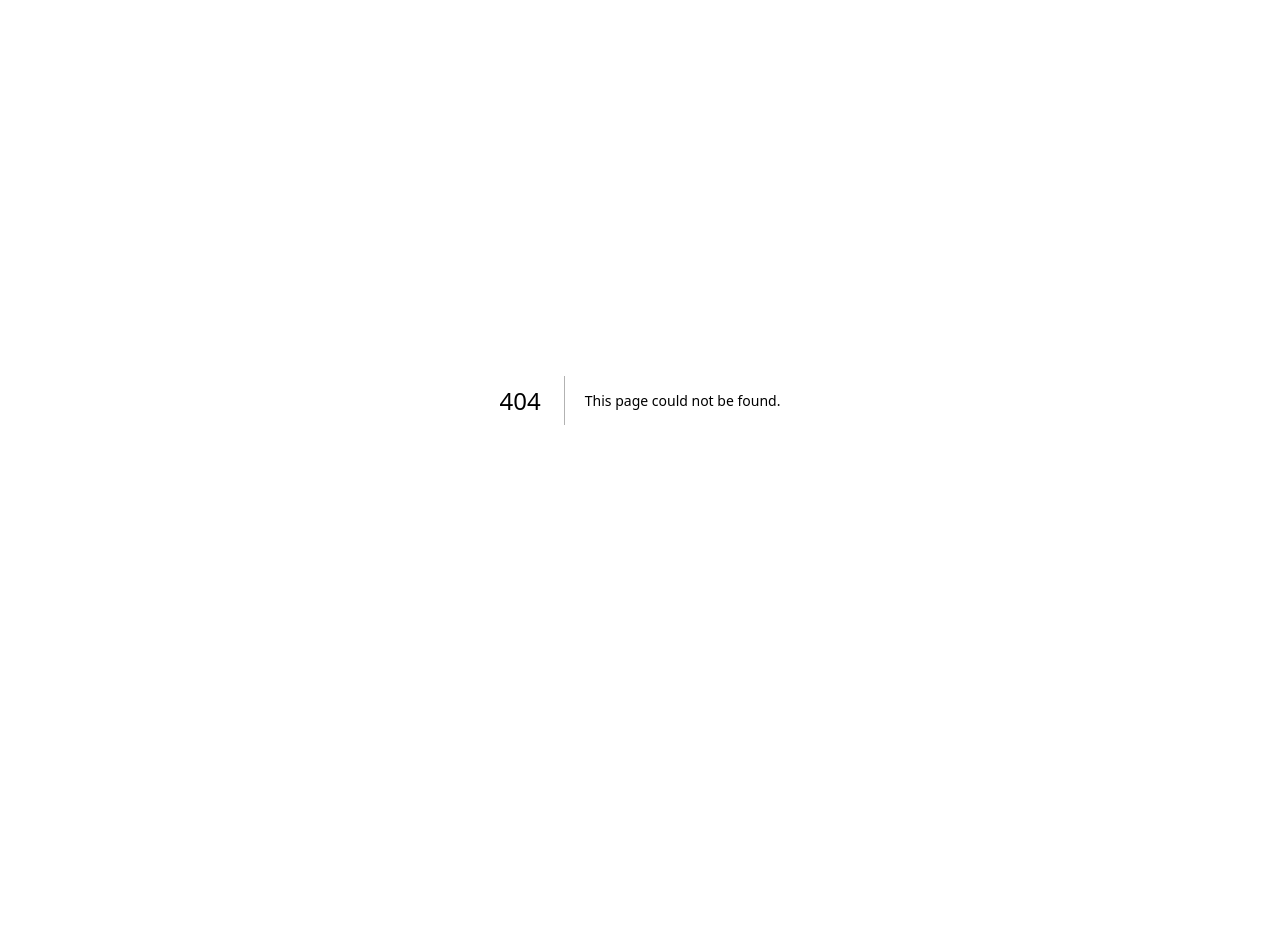
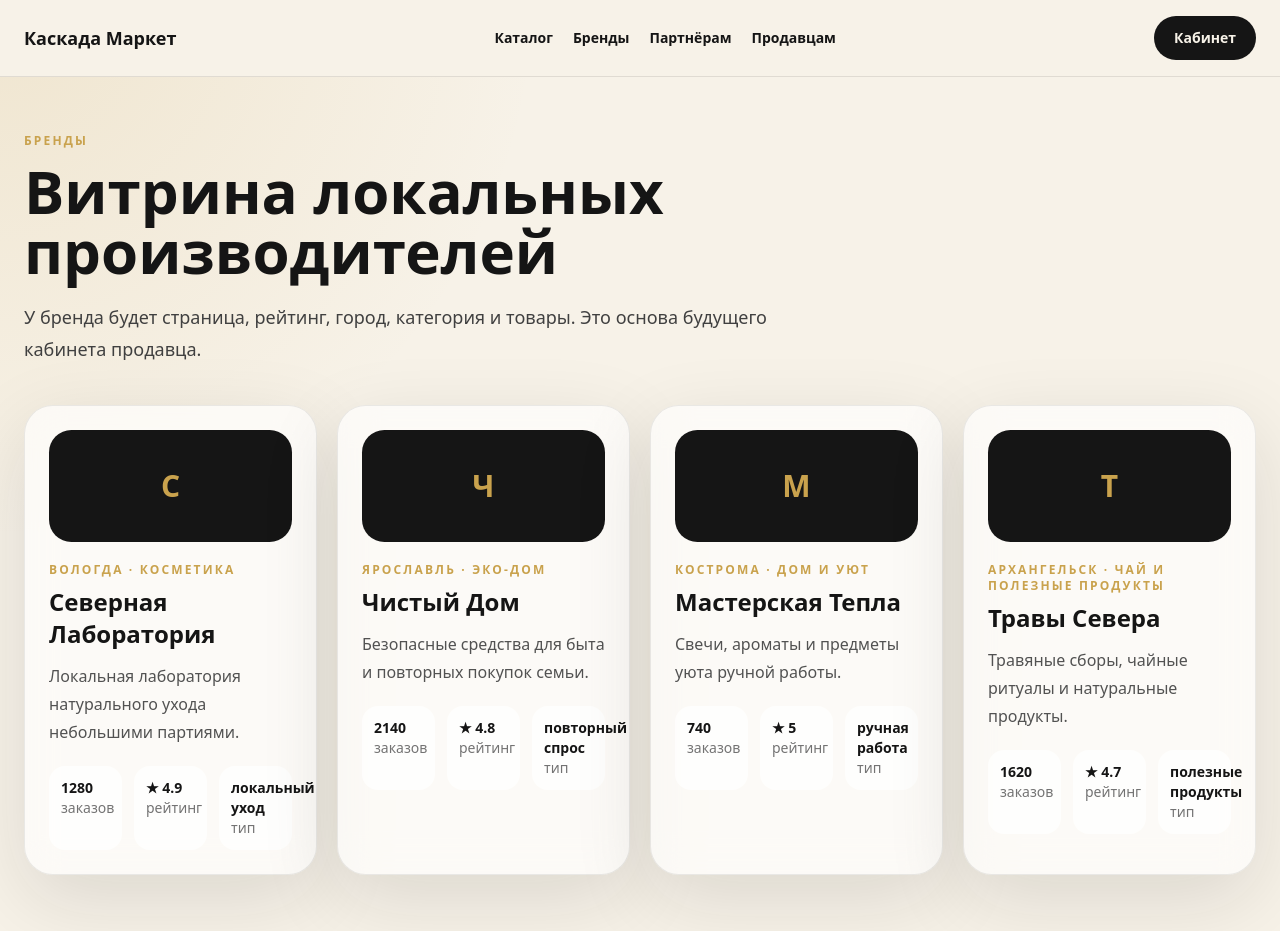
Before and after one commit to Iliavsevolodov/kaskada-, a Next.js app: page /brands in a window 1280 px wide. Before the commit this address had no page. Before the commit the page ends 800 px from the top, so only its background shows below. Built offline with nearby package versions, Linux system fonts and the light colour scheme.

Commit message:
Add brands page

```diff
--- /dev/null
+++ b/src/app/brands/page.tsx
@@ -0,0 +1,19 @@
+import { BrandCard } from '@/components/BrandCard';
+import { SiteHeader } from '@/components/SiteHeader';
+import { brands } from '@/lib/data';
+
+export default function BrandsPage() {
+  return (
+    <main className="min-h-screen text-graphite">
+      <SiteHeader />
+      <section className="mx-auto max-w-7xl px-6 py-14">
+        <p className="section-label text-xs font-bold text-gold">Бренды</p>
+        <h1 className="mt-3 max-w-4xl text-5xl font-black leading-tight md:text-6xl">Витрина локальных производителей</h1>
+        <p className="mt-5 max-w-3xl text-lg leading-8 text-neutral-700">У бренда будет страница, рейтинг, город, категория и товары. Это основа будущего кабинета продавца.</p>
+        <div className="mt-10 grid gap-5 md:grid-cols-2 lg:grid-cols-4">
+          {brands.map((brand) => <BrandCard brand={brand} key={brand.id} />)}
+        </div>
+      </section>
+    </main>
+  );
+}
```
